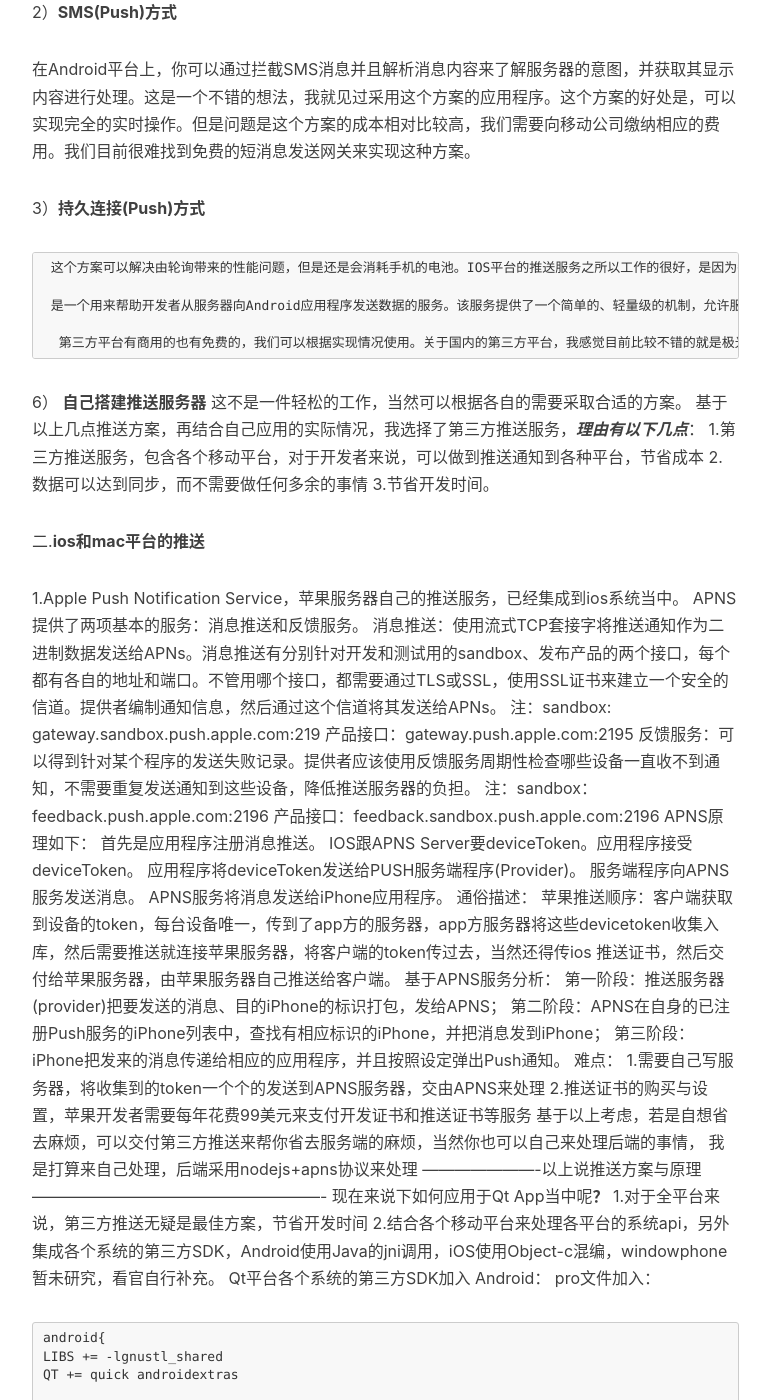
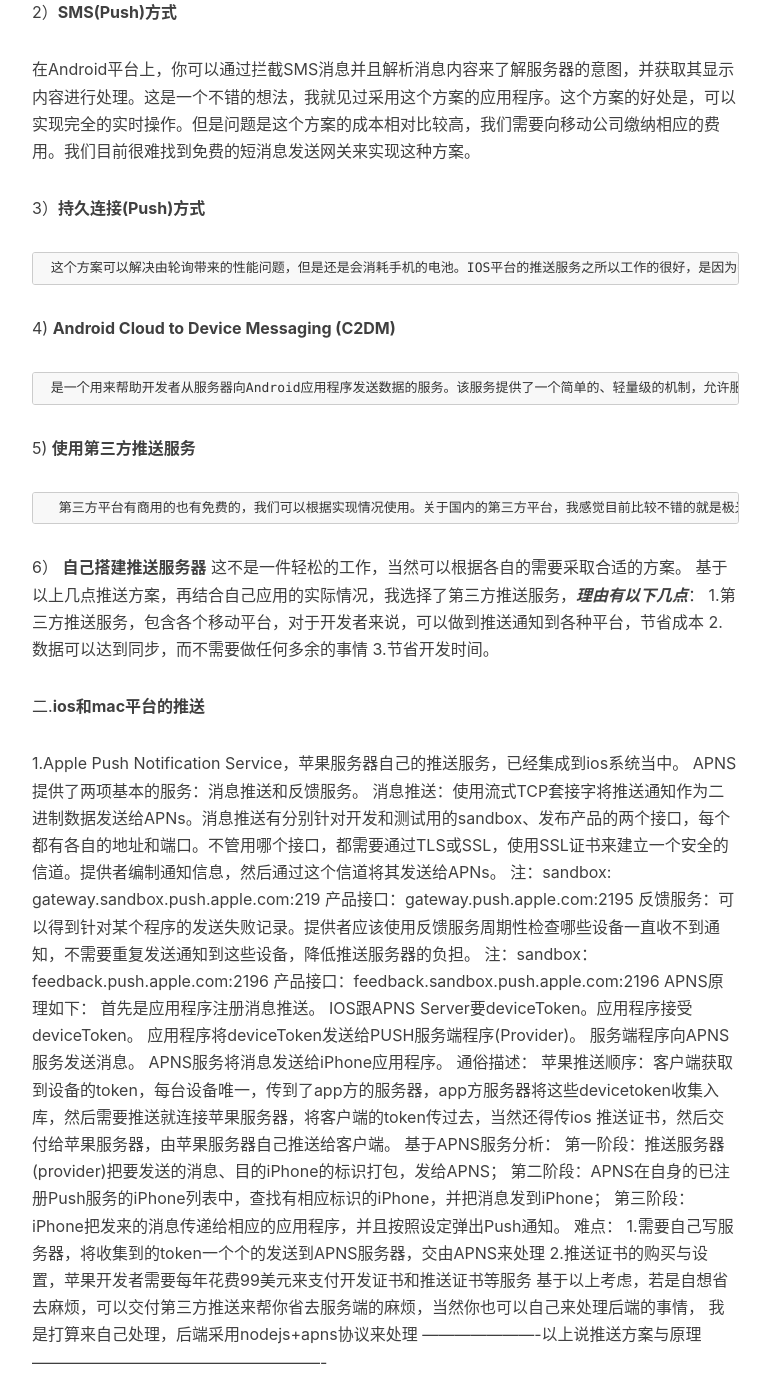
Before and after one commit to toby20130333/toby20130333.github.io, a Jekyll site: the page built from _posts/2017-07-03-Qt-Notify-moble.markdown, in a window 1280 px wide and 1400 px high, scrolled down 1102 px. Shown: the whole window, without its empty margins (233-1003 px from the left). Built offline with Jekyll 4.4.1, drawn with Linux system fonts in a browser that asks for light colours; nearby versions of some CDN libraries; comment, search, counter and statistics services are not loaded.

Commit message:
modified

```diff
--- a/_posts/2017-07-03-Qt-Notify-moble.markdown
+++ b/_posts/2017-07-03-Qt-Notify-moble.markdown
@@ -35,9 +35,11 @@
 3）**持久连接(Push)方式**
 
      这个方案可以解决由轮询带来的性能问题，但是还是会消耗手机的电池。IOS平台的推送服务之所以工作的很好，是因为每一台手机仅仅保持一个与服务器之间的连接，事实上C2DM也是这么工作的。不过刚才也讲了，这个方案存在着很多的不足之处，就是我们很难在手机上实现一个可靠的服务，目前也无法与IOS平台的推送功能相比。
+
 4)  **Android Cloud to Device Messaging (C2DM)**
 
      是一个用来帮助开发者从服务器向Android应用程序发送数据的服务。该服务提供了一个简单的、轻量级的机制，允许服务器可以通知移动应用程序直接与服务器进行通信，以便于从服务器获取应用程序更新和用户数据。C2DM服务负责处理诸如消息排队等事务并向运行于目标设备上的应用程序分发这些消息。关于C2DM具体使用过程，大家可以去查阅相关的资料.
+
 5)  **使用第三方推送服务**
 
       第三方平台有商用的也有免费的，我们可以根据实现情况使用。关于国内的第三方平台，我感觉目前比较不错的就是极光推送。关于极光推送目前是免费的，我们可以直接使用。关于详细情况，大家可以查看它的主页：http://www.jpush.cn/index.jsp，这里不再详细描述。
@@ -78,7 +80,9 @@
   2.推送证书的购买与设置，苹果开发者需要每年花费99美元来支付开发证书和推送证书等服务
   基于以上考虑，若是自想省去麻烦，可以交付第三方推送来帮你省去服务端的麻烦，当然你也可以自己来处理后端的事情，  我是打算来自己处理，后端采用nodejs+apns协议来处理
   ----------------------以上说推送方案与原理-------------------------------------------------------
-  现在来说下如何应用于Qt App当中呢**？**
+
+  现在来说下如何应用于Qt App当中呢
+
   1.对于全平台来说，第三方推送无疑是最佳方案，节省开发时间
   2.结合各个移动平台来处理各平台的系统api，另外集成各个系统的第三方SDK，Android使用Java的jni调用，iOS使用Object-c混编，windowphone暂未研究，看官自行补充。
   Qt平台各个系统的第三方SDK加入
```
